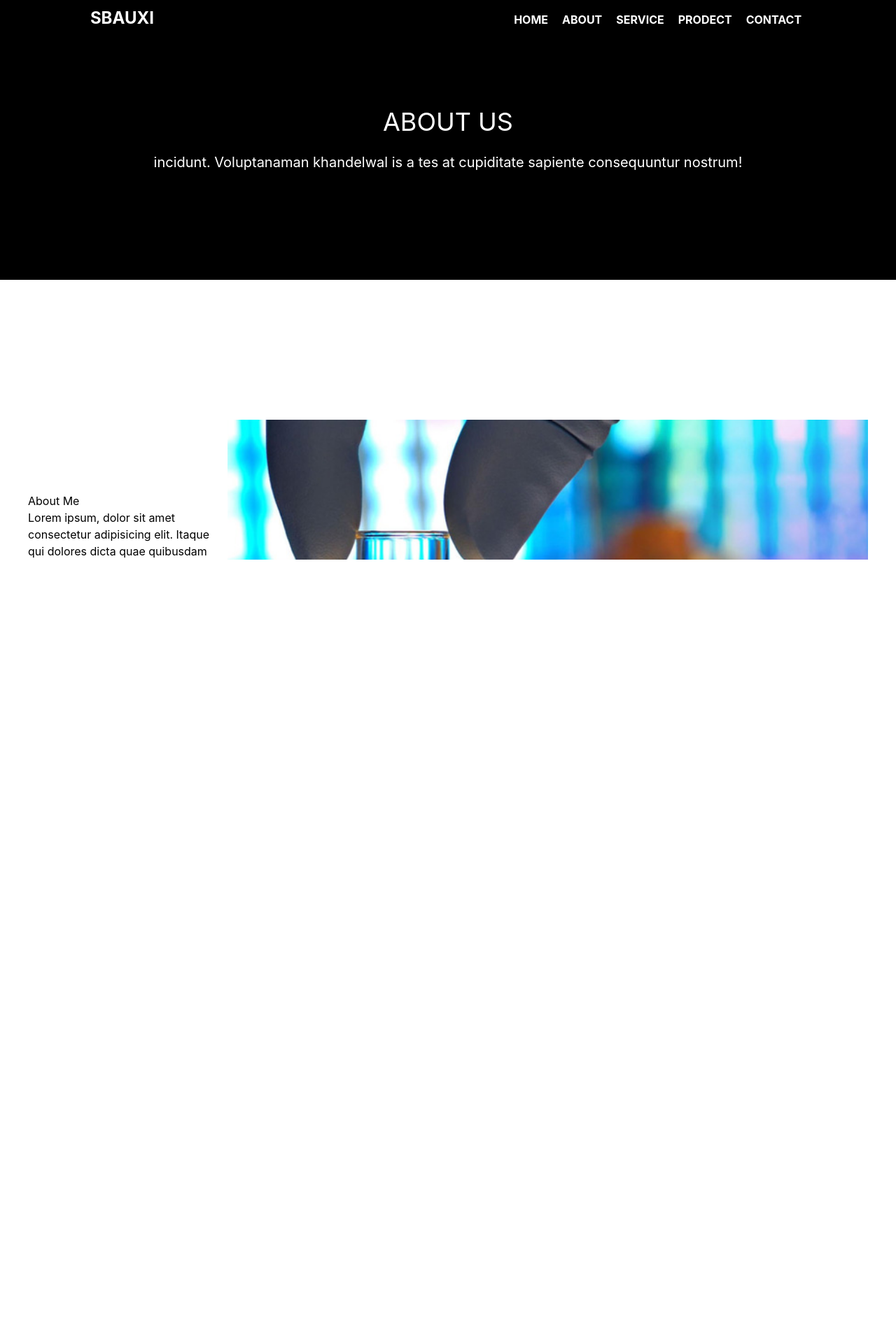
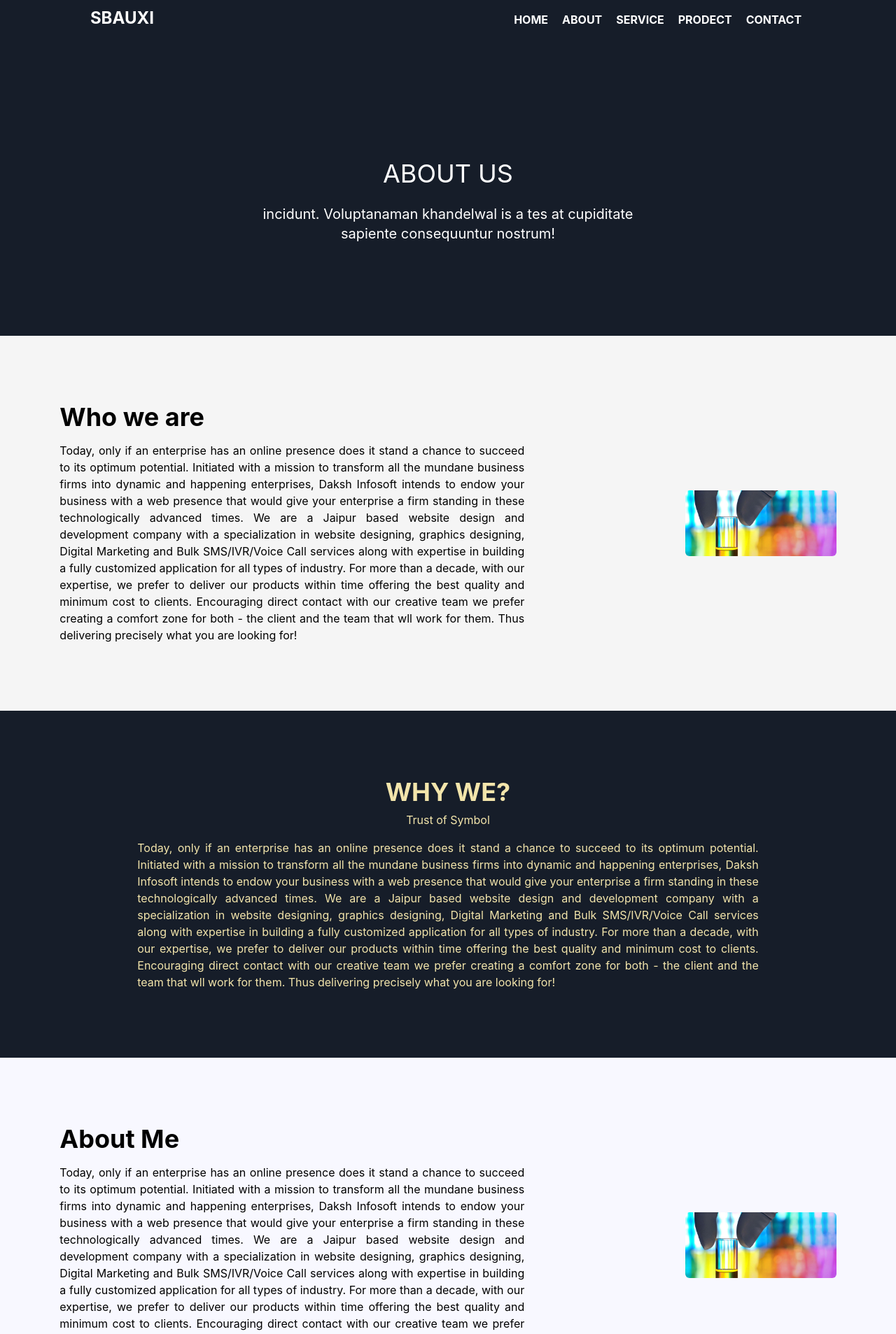
Before and after one commit to abhikhandelwalgupta/SBAUX, a React (Vite) app: page /About in a window 1280 px wide. Shown: the top 1907 px of the page at 70% size. Before the commit the page ends 800 px from the top, so only its background shows below. Built offline with nearby package versions, Linux system fonts and the light colour scheme.

Commit message:
navbar chage and about us change

```diff
--- a/src/App.jsx
+++ b/src/App.jsx
@@ -1,3 +1,4 @@
+
 import Footer from "./components/coman/Footer"
 import Navbar from "./components/coman/Navbar"
 import About from "./pages/About"
@@ -8,10 +9,11 @@ import { Routes, Route, Navigate } from "react-router-dom"
 function App() {
 
 
+
   return (
     <>
-      <div className=" max-h-screen maxh w-[100vw] relative bg-fixed  scroll-smooth	 bg-richblack-900 font-inter  min-h-screen   bg-richblack-900 ">
-       <Navbar />
+      <div className=" max-h-screen  w-[100vw] relative bg-fixed  scroll-smooth	  font-inter  min-h-screen    ">
+        <Navbar />
         <Routes>
           <Route path="/" element={<Home />} />
           <Route path="/About" element={<About />} />
--- a/src/components/coman/Footer.jsx
+++ b/src/components/coman/Footer.jsx
@@ -3,9 +3,8 @@ import { Link } from "react-router-dom"
 const Footer = () => {
     return (
         <>
-            <div className="bg-black
-              text-richblack-400">
-                <div className=" w-11/12 max-w-maxContent flex text-white leading-4  py-14 items-center gap-3 mt-4 mx-auto justify-between font-inter">
+            <div className="bg-jetcolor text-richblack-400">
+                <div className=" w-11/12 max-w-maxContent flex text-white leading-4  py-14 items-center gap-3 mx-auto justify-between font-inter">
                     <div className=" flex font-bold text-white  flex-wrap w-11/12 max-w-maxContent mx-auto justify-between p-3 md:flex-row flex-col md:space-y-0 space-y-12">
                         <div className="flex md:flex-row flex-row md:w-[50%] justify-around">
                             <div className="md:w-[50%] w-[50%]">
--- a/src/components/coman/Navbar.jsx
+++ b/src/components/coman/Navbar.jsx
@@ -7,14 +7,27 @@ import { Link } from "react-router-dom";
 
 const Navbar = () => {
     const [open, setOpen] = useState(false)
+    const [scrollY, setScrollY] = useState(false);
+
+    window.addEventListener('scroll', function () {
+        let scrollPosition = window.scrollY;
+        if (scrollPosition >= 100) {
+            setScrollY(true)
+        } else {
+            setScrollY(false)
+        }
+    });
+
+
     return (
         <>
-            <div className={`flex h-14 items-center z-[9999] absolute w-full bg-transparent  justify-center bg-richblack-800 border-b-richblack-700 } transition-all duration-200`}>
+            <div className={`flex h-14 items-center z-[9999] fixed w-full ${scrollY ? ' bg-KittenWhite ' : 'bg-transparent'}  justify-center  border-b-richblack-700 } transition-all duration-200`}>
                 <div className={` w-11/12 max-w-maxContent items-center  justify-between  p-4 md:flex  max-container ${open ? "hidden" : "flex"}`}>
-                    <nav className="flex font-bold text-white  flex-wrap w-11/12 max-w-maxContent mx-auto justify-between p-3">
+                    <nav className={`flex font-bold  flex-wrap w-11/12 ${scrollY ? "text-jetcolor" : 'text-white'} max-w-maxContent mx-auto justify-between p-3`}>
                         <div>
                             <span className="text-2xl cursor-pointer font-bold">
                                 SBAUXI
+                                {console.log(scrollY)}
                             </span>
                         </div>
 
@@ -121,19 +134,23 @@ const Navbar = () => {
                                 </div>
                                 <ul className="gap-5 p-1.5 flex  text-black flex-col md:hidden mt-4 items-center  justify-center  w-full">
                                     <li>
-                                        <a href="">HOME</a>
+                                        <Link to="/" >HOME</Link>
                                     </li>
                                     <li>
-                                        <a href="">ABOUT</a>
+
+                                        <Link to="/About" >ABOUT</Link>
                                     </li>
                                     <li>
-                                        <a href="">SERVICE</a>
+                                        <Link to="/" >SERVICE</Link>
+
                                     </li>
                                     <li>
-                                        <a href="">PRODECT</a>
+                                        <Link to="/" >PRODECT</Link>
+
                                     </li>
                                     <li>
-                                        <a href="">CONTACT</a>
+                                        <Link to="/" >CONTACT</Link>
+
                                     </li>
                                 </ul>
                             </div>
--- a/src/index.css
+++ b/src/index.css
@@ -10,16 +10,12 @@
   box-sizing: border-box;
 }
 
-html,
+
 body {
   overflow-x: hidden;
   box-sizing: border-box;
-  scroll-behavior: smooth;
-
+  height: 100vh;
   position: relative;
-  height: 100%;
-
-
 }
 
 
--- a/src/main.jsx
+++ b/src/main.jsx
@@ -5,8 +5,8 @@ import './index.css'
 import { BrowserRouter } from "react-router-dom";
 
 ReactDOM.createRoot(document.getElementById('root')).render(
+
   <React.StrictMode>
-
     <BrowserRouter>
       <App />
     </BrowserRouter>
--- a/src/pages/About.jsx
+++ b/src/pages/About.jsx
@@ -1,28 +1,56 @@
-import Footer from "../components/coman/Footer"
-import image1 from "../assets/img.jpg";
+
+//import image1 from "../assets/img.jpg";
 import about1 from "../assets/about-1.jpg"
 const About = () => {
     return (
         <>
-            <div className="relative h-[100vh]">
-                <div className="w-[100vw]  md:h-[50%]   text-black bg-black  justify-center block">
-
-                    <div className="w-11/12 h-[100%] mx-auto gap-6 flex flex-col justify-center items-center text-center ">
+            <div className="w-[100vw]">
+                <div className="w-[100%] md:min-h-[60vh] bg-richblack-800 min-h-[50%]   md:flex justify-center items-center block">
+                    <div className="md:w-11/12 md:h-[100%] md:my-auto pt-24 w-full h-[100%] ` md:pb-0 pb-20 mx-auto  my-auto  gap-6 flex flex-col justify-center items-center text-center ">
                         <h1 className="md:text-4xl flex-2xl  text-white">ABOUT US</h1>
-                        <p className="text-xl text-white"> incidunt. Voluptanaman khandelwal is a tes at cupiditate sapiente consequuntur nostrum!</p>
+                        <p className="md:text-xl text-xs w-[50%] text-white"> incidunt. Voluptanaman khandelwal is a tes at cupiditate sapiente consequuntur nostrum!</p>
                     </div>
-                    {/* <img src={image1} className="w-[100vw] h-[50vh]"></img> */}
                 </div>
-
-                <div className="flex min-h-[100%]  w-full p-10  items-center justify-center bg-white  relative  ">
-                    <div className="p"> <span>About Me</span>
-                        <p> Lorem ipsum, dolor sit amet consectetur adipisicing elit. Itaque qui dolores dicta quae quibusdam reprehenderit odio praesentium neque ducimus et quasi maiores vero dolore, nobis aspernatur necessitatibus fugiat beatae ipsa.</p></div>
-                    <img src={about1} className="w-[100vw] h-[50vh]" alt="" />
+                <div className="bg-whitesmoke  mx-auto h-full ">
+                    <div className="flex container  md:w-11/12 py-24 mx-auto md:flex-row flex-col md:gap-0 gap-8 items-center  ">
+                        <div className="md:w-[100%] w-full px-8  flex flex-col items-center justify-center">
+                            <div className=" flex flex-col gap-4  justify-center">
+                                <span className="font-bold text-4xl">Who we are</span>
+                                <p className="text-justify md:w-[80%]">Today, only if an enterprise has an online presence does it stand a chance to succeed to its optimum potential. Initiated with a mission to transform all the mundane business firms into dynamic and happening enterprises, Daksh Infosoft intends to endow your business with a web presence that would give your enterprise a firm standing in these technologically advanced times. We are a Jaipur based website design and development company with a specialization in website designing, graphics designing, Digital Marketing and Bulk SMS/IVR/Voice Call services along with expertise in building a fully customized application for all types of industry. For more than a decade, with our expertise, we prefer to deliver our products within time offering the best quality and minimum cost to clients. Encouraging direct contact with our creative team we prefer creating a comfort zone for both - the client and the team that wll work for them. Thus delivering precisely what you are looking for!</p>
+                            </div>
+                        </div>
+                        <div className="md:w-[30%] left-0 px-8">
+                            <img src={about1} className="md:w-[100%] md:h-[50%]   rounded-md" alt="" />
+                        </div>
+                    </div>
                 </div>
-
-
+                <div className="bg-richblack-800 text-vanillaWhite  mx-auto h-full ">
+                    <div className="flex container  md:w-11/12 py-24 mx-auto md:flex-row flex-col md:gap-0 gap-8 items-center  ">
+                        <div className="md:w-[100%] w-full px-8  flex flex-col items-center justify-center">
+                            <div className=" flex flex-col gap-4  justify-center items-center">
+                                <div className="flex flex-col justify-center items-center space-y-2">
+                                    <span className="font-bold text-4xl">WHY WE?</span>
+                                    <h2>Trust of Symbol</h2>
+                                </div>
+                                <p className="text-justify md:w-[80%]">Today, only if an enterprise has an online presence does it stand a chance to succeed to its optimum potential. Initiated with a mission to transform all the mundane business firms into dynamic and happening enterprises, Daksh Infosoft intends to endow your business with a web presence that would give your enterprise a firm standing in these technologically advanced times. We are a Jaipur based website design and development company with a specialization in website designing, graphics designing, Digital Marketing and Bulk SMS/IVR/Voice Call services along with expertise in building a fully customized application for all types of industry. For more than a decade, with our expertise, we prefer to deliver our products within time offering the best quality and minimum cost to clients. Encouraging direct contact with our creative team we prefer creating a comfort zone for both - the client and the team that wll work for them. Thus delivering precisely what you are looking for!</p>
+                            </div>
+                        </div>
+                    </div>
+                </div>
+                <div className="bg-KittenWhite text-black  mx-auto h-full ">
+                    <div className="flex container  md:w-11/12 py-24 mx-auto md:flex-row flex-col md:gap-0 gap-8 items-center  ">
+                        <div className="md:w-[100%] w-full px-8  flex flex-col items-center justify-center">
+                            <div className=" flex flex-col gap-4  justify-center">
+                                <span className="font-bold text-4xl">About Me</span>
+                                <p className="text-justify md:w-[80%]">Today, only if an enterprise has an online presence does it stand a chance to succeed to its optimum potential. Initiated with a mission to transform all the mundane business firms into dynamic and happening enterprises, Daksh Infosoft intends to endow your business with a web presence that would give your enterprise a firm standing in these technologically advanced times. We are a Jaipur based website design and development company with a specialization in website designing, graphics designing, Digital Marketing and Bulk SMS/IVR/Voice Call services along with expertise in building a fully customized application for all types of industry. For more than a decade, with our expertise, we prefer to deliver our products within time offering the best quality and minimum cost to clients. Encouraging direct contact with our creative team we prefer creating a comfort zone for both - the client and the team that wll work for them. Thus delivering precisely what you are looking for!</p>
+                            </div>
+                        </div>
+                        <div className="md:w-[30%] left-0 px-8">
+                            <img src={about1} className="md:w-[100%] md:h-[50%]   rounded-md" alt="" />
+                        </div>
+                    </div>
+                </div>
             </div>
-
         </>
     )
 }
--- a/src/pages/Home.jsx
+++ b/src/pages/Home.jsx
@@ -1,4 +1,5 @@
 
+import Footer from "../components/coman/Footer"
 import HeroSection from "../components/coman/Hero"
 
 const Home = () => {
```
Also changed, not shown: src/components/coman/SliderContent.jsx (+8 -6 lines), tailwind.config.js (+6 -1 lines).
